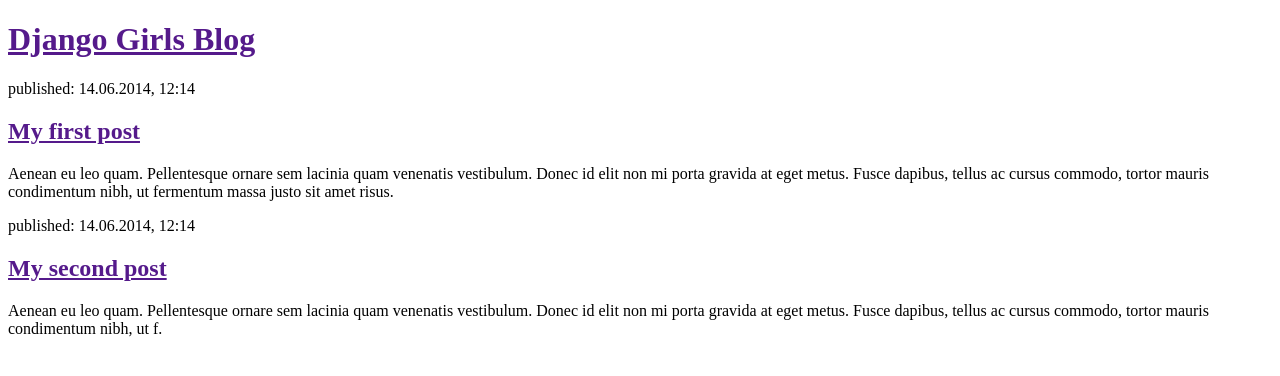
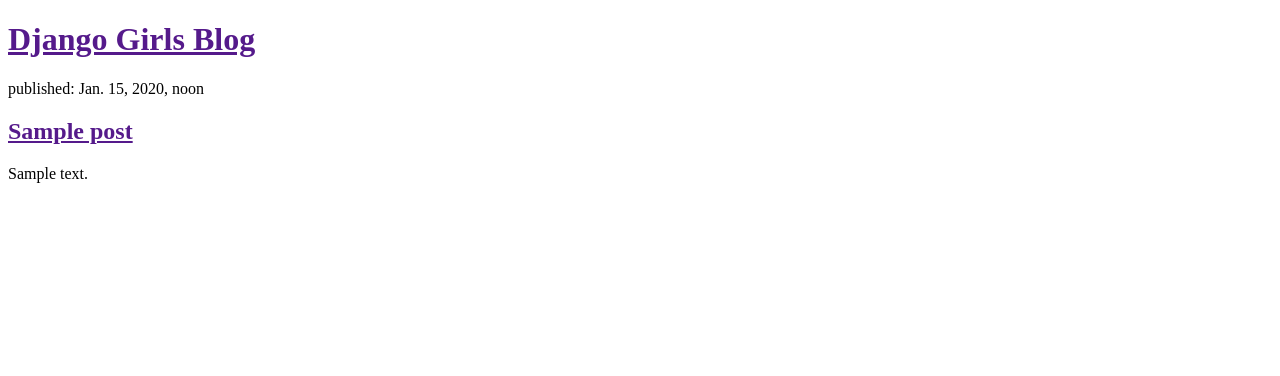
Before and after one commit to Wildnyker/my-first-blog, a Django app: page / in a window 1280 px wide. Shown: the top 376 px of the page. Run offline with Django 3.2, Linux system fonts and the light colour scheme; tables that the repository leaves empty hold one stand-in row (values such as "Sample post").

Commit message:
Modified templates to display published posts from database

```diff
--- a/blog/models.py
+++ b/blog/models.py
@@ -23,4 +23,6 @@ class Post(models.Model):
 
 # makemigrations
 
-#admin.site.register(Post)
+#in admin.py add admin.site.register(Post)
+
+#we also need to import our models to views
--- a/blog/templates/blog/post_list.html
+++ b/blog/templates/blog/post_list.html
@@ -9,16 +9,12 @@
             <h1><a href="">Django Girls Blog</a></h1>
         </div>
 
-        <div>
-            <p>published: 14.06.2014, 12:14</p>
-            <h2><a href="">My first post</a></h2>
-            <p>Aenean eu leo quam. Pellentesque ornare sem lacinia quam venenatis vestibulum. Donec id elit non mi porta gravida at eget metus. Fusce dapibus, tellus ac cursus commodo, tortor mauris condimentum nibh, ut fermentum massa justo sit amet risus.</p>
-        </div>
-
-        <div>
-            <p>published: 14.06.2014, 12:14</p>
-            <h2><a href="">My second post</a></h2>
-            <p>Aenean eu leo quam. Pellentesque ornare sem lacinia quam venenatis vestibulum. Donec id elit non mi porta gravida at eget metus. Fusce dapibus, tellus ac cursus commodo, tortor mauris condimentum nibh, ut f.</p>
-        </div>
+        {% for post in posts %}
+            <div>
+                <p>published: {{ post.published_date }}</p>
+                <h2><a href="">{{ post.title }}</a></h2>
+                <p>{{ post.text|linebreaksbr }}</p> <!--|linebreaksbr  is piping the posts' text through a filter to convert line-breaks into paragraphs.!-->
+            </div>
+        {% endfor %}
 </body>
 </html>
--- a/blog/views.py
+++ b/blog/views.py
@@ -1,8 +1,15 @@
 from django.shortcuts import render
+from django.utils import timezone
+from .models import Post
 
 # Create your views here.
 
 
 def post_list(request):
-    return render(request, 'blog/post_list.html', {}) # function
-#takes request and fill return the value produced by render (will put together template blog/post_list.html)
+    posts = Post.objects.filter(published_date__lte=timezone.now()).order_by('published_date')
+    #posts is our query set
+    #getting all Post models with publish date, and sorting them by date.
+    #We can also reverse the ordering by adding - at the beginning:
+    return render(request, 'blog/post_list.html', {'posts':posts}) # function
+    #takes request and fill return the value produced by render (will put together template blog/post_list.html)
+    # {'posts':posts} allows to send it as the answer to users request
```
